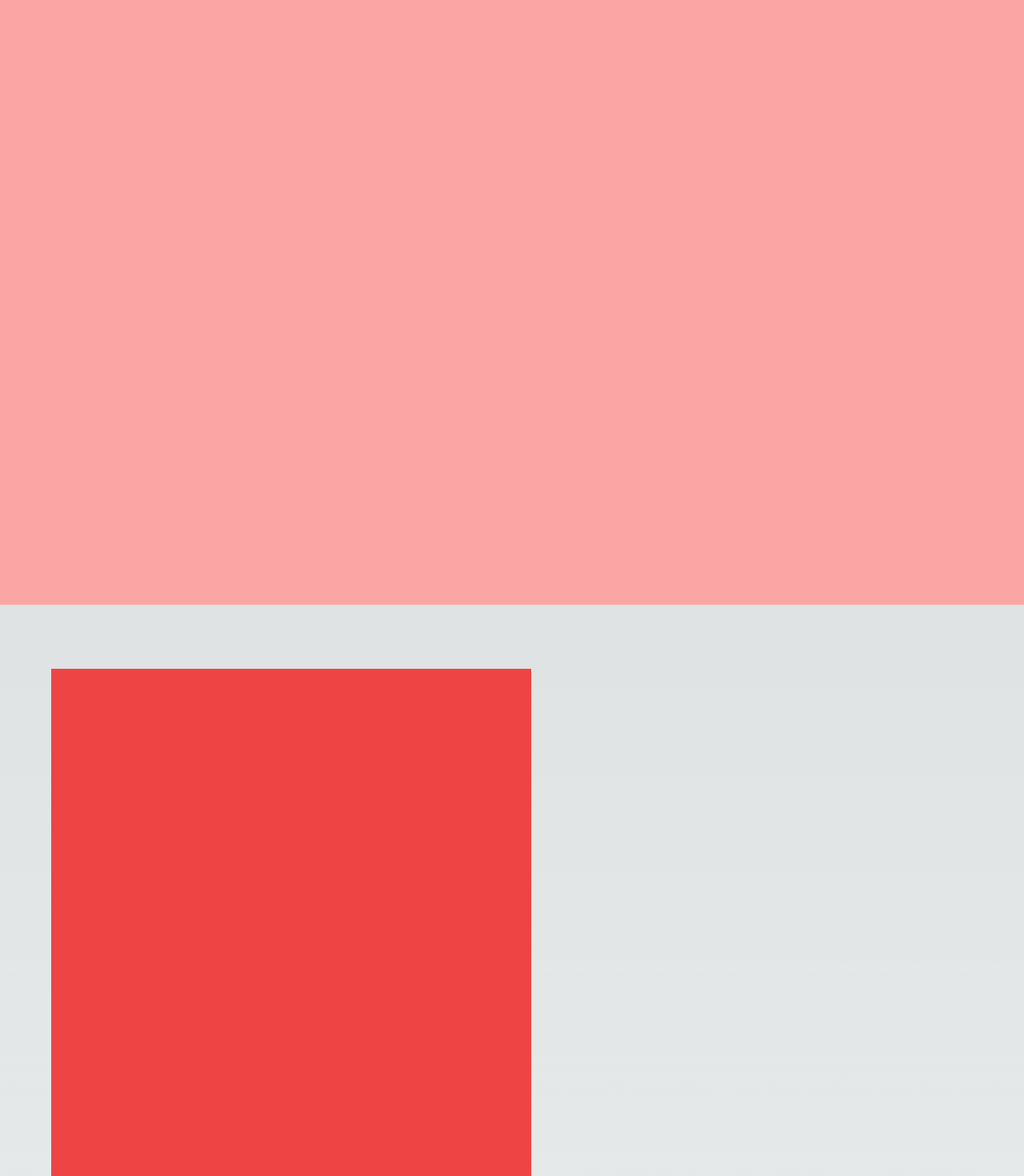
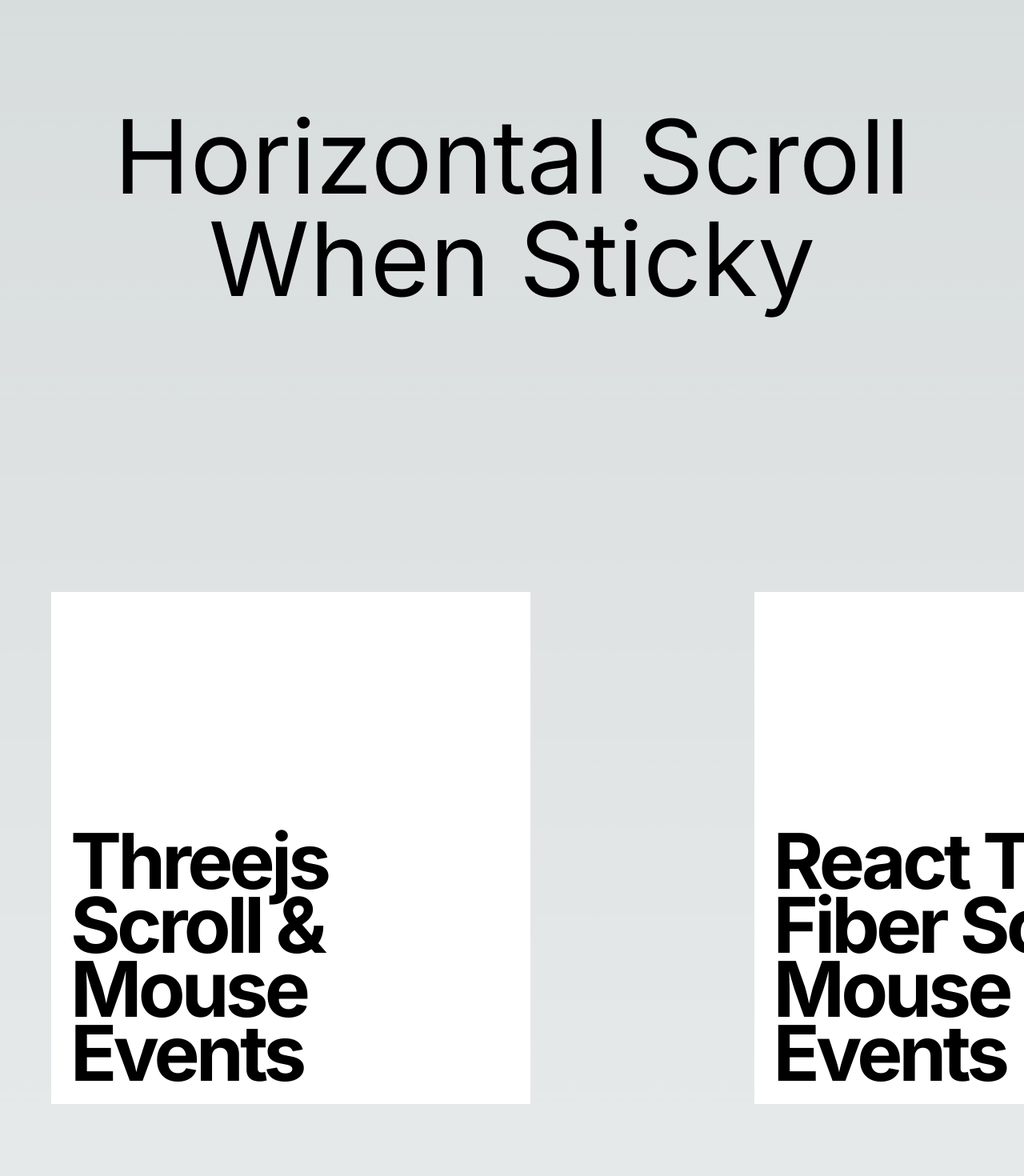
Before and after one commit to andrewpjames13/animation-playground, a Next.js app: page / in a window 1280 px wide. Shown: the part 140-1610 px from the top of the page at 80% size. Built offline with nearby package versions, Linux system fonts and the light colour scheme.

Commit message:
add some links on the home page to go to these other playgrounds

```diff
--- a/src/app/page.tsx
+++ b/src/app/page.tsx
@@ -31,7 +31,7 @@
   })
 
   return (
-    <main className="flex min-h-screen flex-col items-center justify-between py-24">
+    <main className="flex min-h-screen flex-col items-center justify-between">
       <svg id="progress" width="100" height="100" viewBox="0 0 100 100" className='fixed top-6 right-6'>
         <circle cx="50" cy="50" r="30" pathLength="1" className="bg" />
         <motion.circle
@@ -44,35 +44,28 @@
         />
       </svg>
       <div className='h-[500vh] w-full'>
-        <div className='w-full h-[100vh] px-24 bg-red-300'></div>
+        <div className='w-full h-[100vh] px-24 flex justify-center items-center'>
+          <h1 className='text-9xl text-center'>Horizontal Scroll When Sticky</h1>
+        </div>
         <div className='w-full h-[400vh]'>
           <div ref={ref} className='sticky top-0 overflow-hidden h-[100vh] '>
             <div id='scroll-section' className='h-full w-[400vw] will-change-transform flex justify-between items-center px-[5vw] absolute top-0'>
-              <div className='w-[600px] h-[80%] bg-red-500' />
-              <div className='w-[600px] h-[80%] bg-red-500' />
-              <div className='w-[600px] h-[80%] bg-red-500' />
-              <div className='w-[600px] h-[80%] bg-red-500' />
+              <Link className='flex items-end text-8xl p-6 w-[12%] h-[80%] bg-white text-black font-bold leading-[80px] tracking-tighter' href='/threejs'>
+                Threejs Scroll & Mouse Events
+              </Link>
+              <Link className='flex items-end text-8xl p-6 w-[12%] h-[80%] bg-white text-black font-bold leading-[80px] tracking-tighter' href='/threejs/fiber'>
+                React Three Fiber Scroll & Mouse Events
+              </Link>
+              <Link className='flex items-end text-8xl p-6 w-[12%] h-[80%] bg-white text-black font-bold leading-[80px] tracking-tighter pointer-events-none opacity-25' href='/threejs/fiber'></Link>
+              <Link className='flex items-end text-8xl p-6 w-[12%] h-[80%] bg-white text-black font-bold leading-[80px] tracking-tighter pointer-events-none opacity-25' href='/threejs/fiber'></Link>
+              <Link className='flex items-end text-8xl p-6 w-[12%] h-[80%] bg-white text-black font-bold leading-[80px] tracking-tighter pointer-events-none opacity-25' href='/threejs/fiber'></Link>
+              <Link className='flex items-end text-8xl p-6 w-[12%] h-[80%] bg-white text-black font-bold leading-[80px] tracking-tighter pointer-events-none opacity-25' href='/threejs/fiber'></Link>
             </div>
           </div>
-          {/* <ul ref={ref} className='sticky top-0'>
-            <li></li>
-            <li></li>
-            <li></li>
-            <li></li>
-            <li></li>
-            <li></li>
-            <li></li>
-            <li></li>
-            <li></li>
-            <li></li>
-            <li></li>
-          </ul> */}
         </div>
-        <div className='w-full h-[100vh] px-24 bg-red-500'></div>
-        <div className='w-full h-[100vh] px-24 bg-red-600'></div>
-        <div className='w-full h-[100vh] px-24 bg-red-700'></div>
-        {/* <button onClick={() => lenis?.scrollTo(0, { immediate: false })}>Scroll to top</button> */}
-        <Link href='/threejs'>Go to test</Link>
+        <div className='w-full h-[100vh] px-24 flex justify-center items-center'>
+          <h1 className='text-9xl text-center'>That was cool</h1>
+        </div>
       </div>
     </main>
   );
--- a/src/app/threejs/fiber/page.tsx
+++ b/src/app/threejs/fiber/page.tsx
@@ -20,8 +20,9 @@
   )
 }
 
+const objectsDistance = 4;
+
 const Particles = ({ count = 200 }: { count?: number }) => {
-  const objectsDistance = 4;
   const points = useMemo(() => {
     // const p = new Array(count).fill(0).map((v) => (0.5 - Math.random()) * 20);
     // return new BufferAttribute(new Float32Array(p), 3);
@@ -52,7 +53,6 @@
 }
 
 export const ObjectGroup = () => {
-  const objectsDistance = useRef(4);
   const previousTime = useRef(0);
   const scrollY = useRef(0);
   const sizes = useRef({ width: 0, height: 0 });
@@ -86,28 +86,29 @@
     previousTime.current = elapsedTime;
 
     // move camera so canvas is scrolling with page
-    camera.position.y = (-scrollY.current / size.height) * objectsDistance.current;
+    camera.position.y = (-scrollY.current / size.height) * objectsDistance;
 
     // move camera so canvas is following mouse
     const parallaxX = cursor.current.x * 0.5;
     const parallaxY = -cursor.current.y * 0.5;
     groupRef.current!.position.x += (parallaxX - groupRef.current!.position.x) * 5 * deltaTime;
     groupRef.current!.position.y += (parallaxY - groupRef.current!.position.y) * 5 * deltaTime;
+    // groupRef.current!.position.z = scrollY.current * 0.001;
   })
 
   return (
     <group ref={groupRef}>
-      <Mesh position={[2, -objectsDistance.current * 0, 0]}>
+      <Mesh position={[2, -objectsDistance * 0, 0]}>
         <torusGeometry args={[1, 0.4, 16, 60]} />
         <meshToonMaterial color='#ffeded' />
       </Mesh>
 
-      <Mesh position={[-2, -objectsDistance.current * 1, 0]}>
+      <Mesh position={[-2, -objectsDistance * 1, 0]}>
         <coneGeometry args={[1, 2, 32]} />
         <meshToonMaterial color='#ffeded' />
       </Mesh>
 
-      <Mesh position={[2, -objectsDistance.current * 2, 0]}>
+      <Mesh position={[2, -objectsDistance * 2, 0]}>
         <torusKnotGeometry args={[0.8, 0.35, 100, 16]} />
         <meshToonMaterial color='#ffeded' />
       </Mesh>
```
